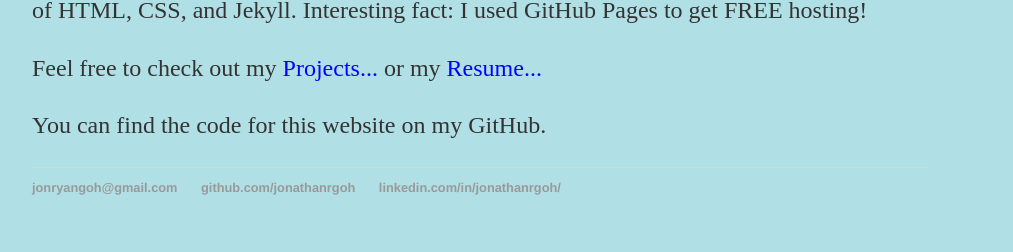
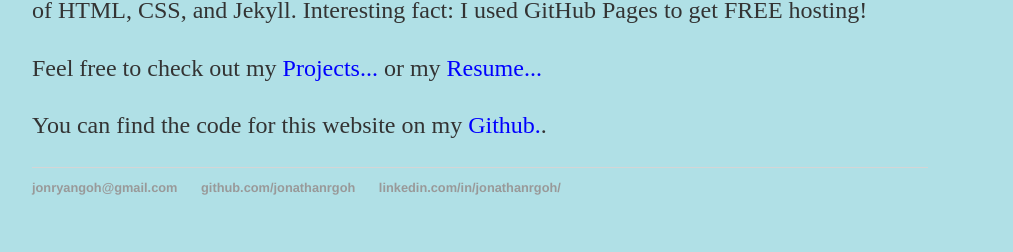
Before and after one commit to jonathanrgoh/jonathanrgoh.github.io, a Jekyll site: the page built from index.html, in a window 1280 px wide. Shown: the part 665-917 px from the top of the page, without its empty margins (160-1173 px from the left). Built offline with Jekyll 4.4.1, drawn with Linux system fonts in a browser that asks for light colours.

Commit message:
Update index.html

```diff
--- a/index.html
+++ b/index.html
@@ -10,6 +10,6 @@ title: Jon Goh, First Website Attempt
 
 		<p>Welcome to my webpage. In my free time I decided to take-on this project to learn the basics of HTML, CSS, and Jekyll. Interesting fact: I used GitHub Pages to get FREE hosting!</p>
 		<p>Feel free to check out my <a href="/projects" style="color:blue;">Projects...</a> or my <a href="/resume" style="color:blue;">Resume...</a> </p>
-		<p>You can find the code for this website on my GitHub.</p>
+		<p>You can find the code for this website on my <a href="https://github.com/jonathanrgoh/jonathanrgoh.github.io" style="color:blue;">Github.</a>.</p>
 
 </div><!-- /.blurb -->
```
